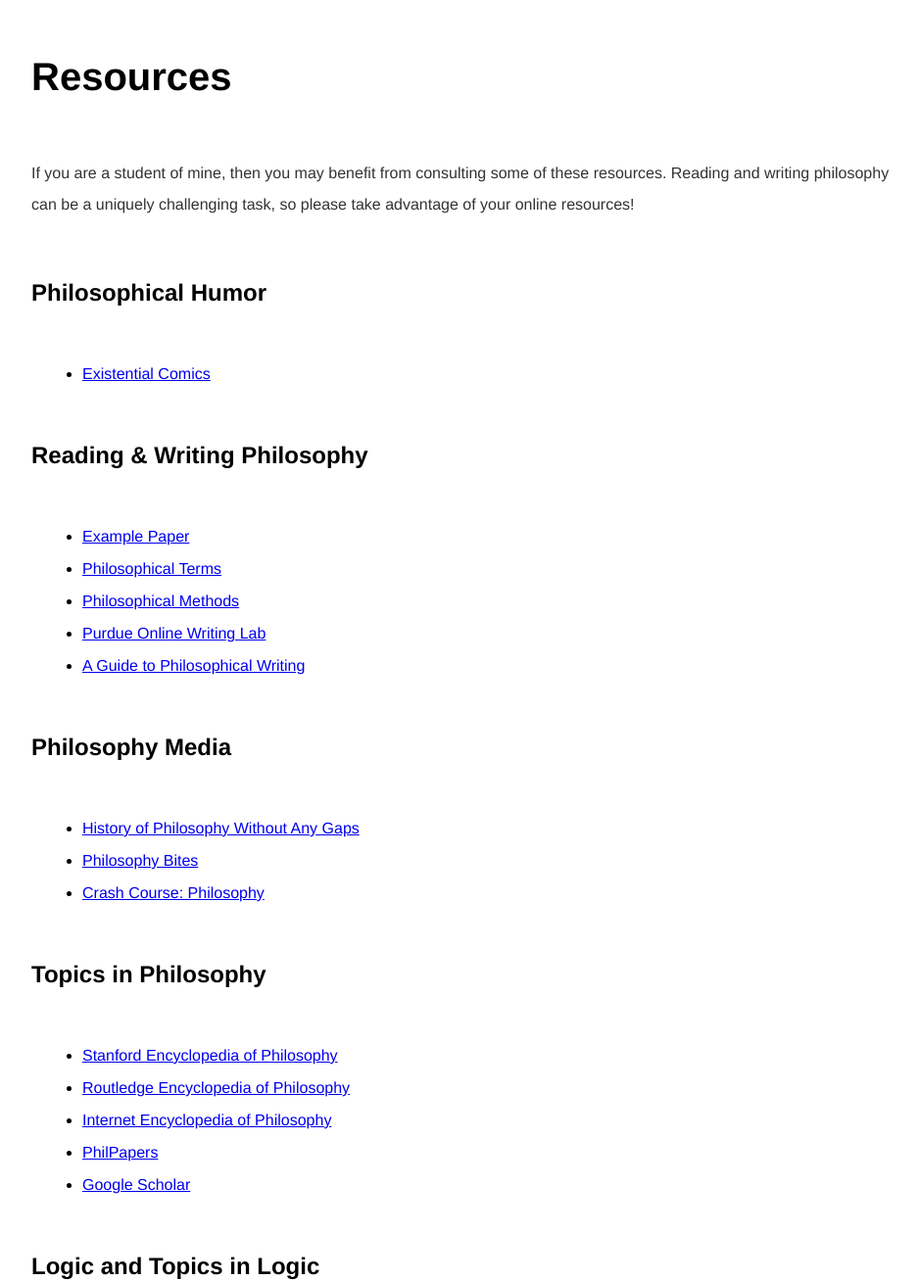
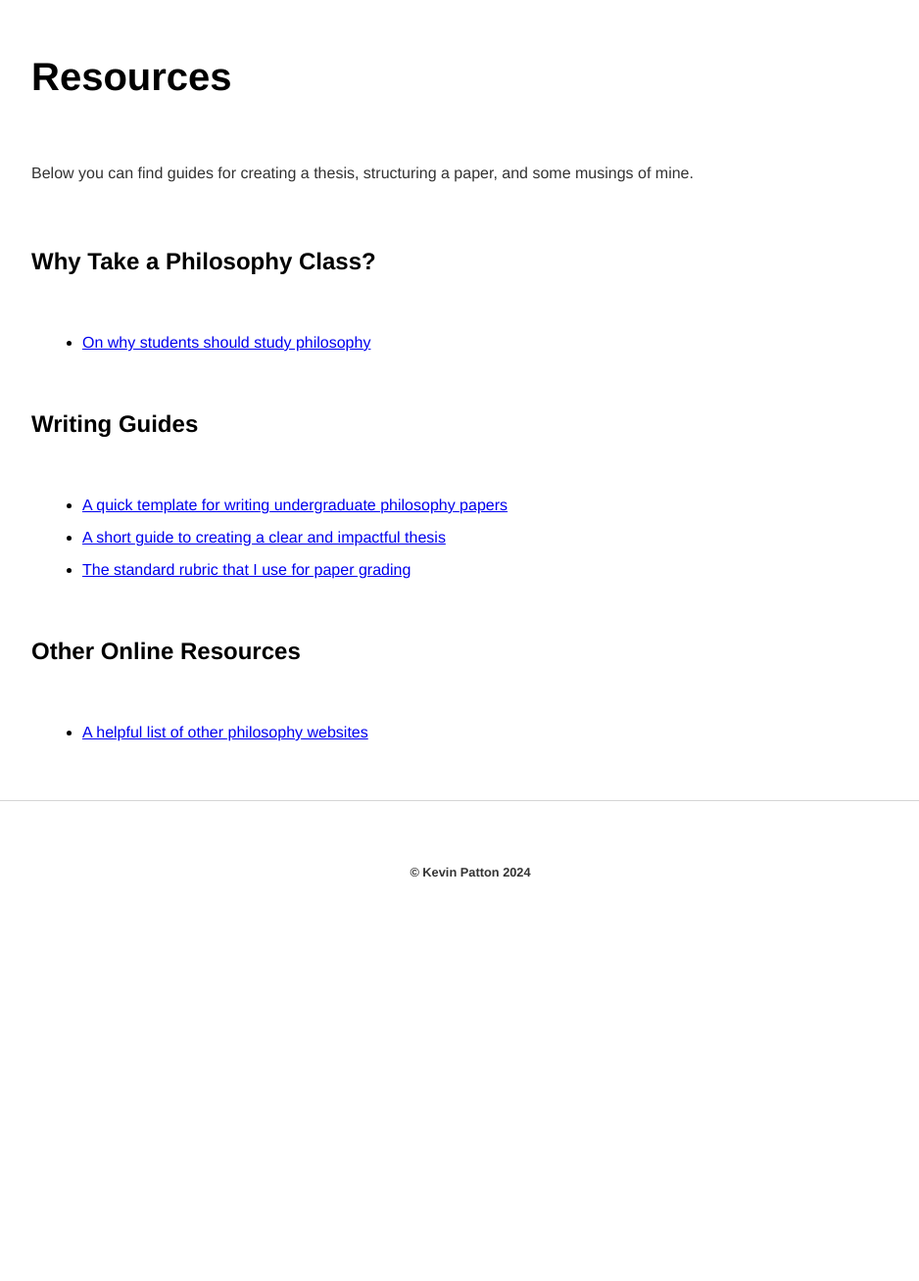
Before and after one commit to kevinjpatton/kevinjpatton.github.io, a Jekyll site: the page built from teaching/phil_3230/resources/index.html, in a window 1280 px wide and 1400 px high, scrolled down 260 px, cut to the strip 92-1400 px from the top of the window. Shown: the whole strip at 98% size, without its empty margins (160-1098 px from the left). Built offline with Jekyll 4.4.1, drawn with Linux system fonts in a browser that asks for light colours; Markdown is read by kramdown in place of the engine named in the settings; after the commit the page ends 1316 px from its top, so only the background shows below that; some of the changed text lies outside the part shown.

Commit message:
Update index.html

```diff
--- a/teaching/phil_3230/resources/index.html
+++ b/teaching/phil_3230/resources/index.html
@@ -3,35 +3,21 @@
 title: Phil 3230 - Resources
 ---
 <h1>Resources</h1>
-<p>If you are a student of mine, then you may benefit from consulting some of these resources.  Reading and writing philosophy can be a uniquely challenging task, so please take advantage of your online resources!</p>
-<h2>Philosophical Humor</h2>
+<p>Below you can find guides for creating a thesis, structuring a paper, and some musings of mine.</p>
+
+<h2>Why Take a Philosophy Class?</h2>
 <ul class="standard-list">
-<li><a href="http://existentialcomics.com/" target="_blank">Existential Comics</a></li>
+  <li><a href="/pedagogy/handouts/Handout - Why Philosophy.pdf">On why students should study philosophy</a></li>
 </ul>
-<h2>Reading & Writing Philosophy</h2>
+
+<h2>Writing Guides</h2>
 <ul class="standard-list">
-<li><a href="https://prezi.com/z4h1_fwilbxj/a-sample-philosophy-paper/" target="_blank">Example Paper</a></li>
-<li><a href="https://en.wikipedia.org/wiki/Glossary_of_philosophy" target="_blank">Philosophical Terms</a></li>
-<li><a href="https://en.wikipedia.org/wiki/Philosophical_methodology" target="_blank">Philosophical Methods</a></li>
-<li><a href="http://owl.english.purdue.edu/owl/" target="_blank">Purdue Online Writing Lab</a></li>
-<li><a href="http://writingproject.fas.harvard.edu/files/hwp/files/philosophical_writing.pdf" target="_blank">A Guide to Philosophical Writing</a>
+   <li><a href="/pedagogy/handouts/Handout - Writing a Philosophy Paper.pdf">A quick template for writing undergraduate philosophy papers</a></li>
+  <li><a href="/pedagogy/handouts/Handout - Creating Your Thesis.pdf">A short guide to creating a clear and impactful thesis</a></li>
+  <li><a href="/pedagogy/handouts/Grading_Rubric_Colorful.pdf">The standard rubric that I use for paper grading</a></li>
 </ul>
-<h2>Philosophy Media</h2>
+
+<h2>Other Online Resources</h2>
 <ul class="standard-list">
-<li><a href="https://www.historyofphilosophy.net/" target="_blank">History of Philosophy Without Any Gaps</a></li>
-<li><a href="https://philosophybites.com/" target=_blank">Philosophy Bites</a><br></li>
-<li><a href="https://www.youtube.com/watch?v=BNYJQaZUDrI&list=PL8dPuuaLjXtNgK6MZucdYldNkMybYIHKR" target="_blank">Crash Course: Philosophy</a></li>
+  <li><a href="/pedagogy/handouts/Handout - Online Resources.pdf">A helpful list of other philosophy websites</a></li>
 </ul>
-<h2>Topics in Philosophy</h2>
-<ul class="standard-list">
-<li><a href="http://plato.stanford.edu/" target="_blank">Stanford Encyclopedia of Philosophy</a></li>
-<li><a href="https://www.rep.routledge.com/" target="_blank">Routledge Encyclopedia of Philosophy</a></li>
-<li><a href="http://www.iep.utm.edu/" target="_blank">Internet Encyclopedia of Philosophy</a></li>
-<li><a href="http://philpapers.org/" target="_blank">PhilPapers</a></li>
-<li><a href="https://scholar.google.com" target="_blank">Google Scholar</a></li>
-</ul>
-<h2>Logic and Topics in Logic</h2>
-<ul class="standard-list">
-<li><a href="https://carnap.io/" target="_blank">Carnap: A Free Online Proof Program</a></li>
-<li><a href="http://philosophy.hku.hk/think/" target="_blank">Introductions to Various Logics</a><br><a href="https://www.khanacademy.org/test-prep/lsat/lsat-lessons/logical-reasoning/a/logical-reasoning--article--getting-started/" target="_blank">Logical Reasoning</a></li>
-</ul>
```
